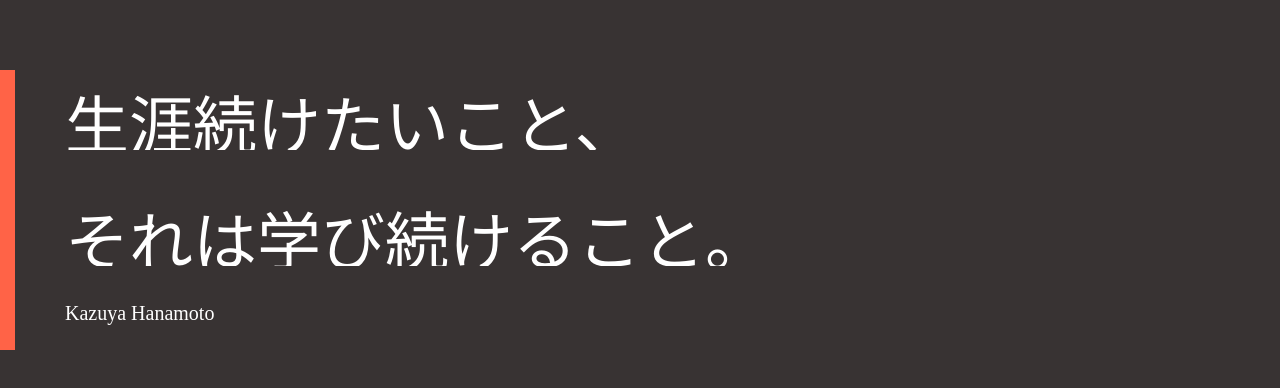
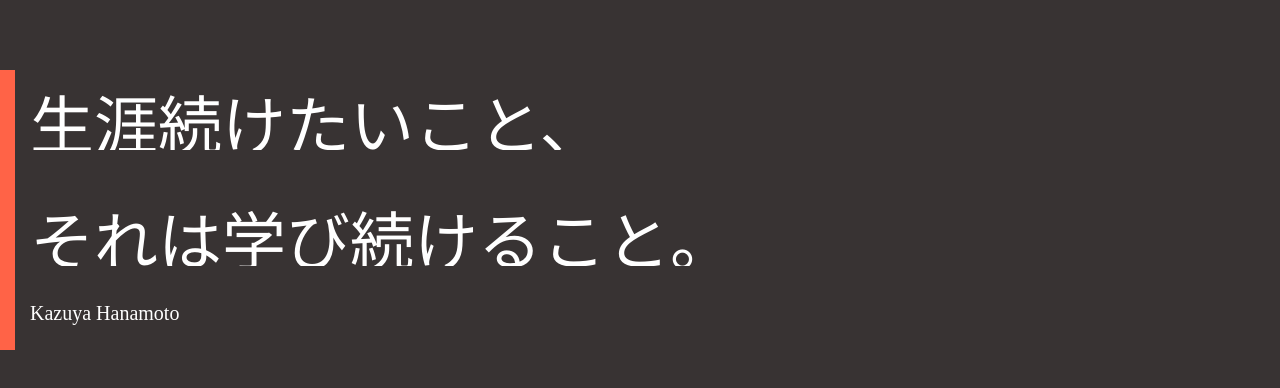
Before and after one commit to hanamotokazuya/my_site, a React app: page / in a window 1280 px wide. Shown: the part 240-628 px from the top of the page. Built offline with nearby package versions, Linux system fonts and the light colour scheme.

Commit message:
add animation of Top component

```diff
--- a/package.json
+++ b/package.json
@@ -24,10 +24,12 @@
     "@types/react": "^18.0.5",
     "@types/react-dom": "^18.0.1",
     "@types/react-router-dom": "^5.3.3",
+    "@types/react-transition-group": "^4.4.4",
     "@types/styled-components": "^5.1.25",
     "react": "^18.0.0",
     "react-dom": "^18.0.0",
     "react-router-dom": "^6.3.0",
+    "react-transition-group": "^4.4.2",
     "styled-components": "^5.3.5"
   },
   "private": true
--- a/src/components/Top.tsx
+++ b/src/components/Top.tsx
@@ -1,57 +1,27 @@
 import React, { useState } from "react";
 import styled from "styled-components";
-
-const Base = styled.div`
-  height: 100%;
-  display: flex;
-  flex-direction: column;
-  justify-content: center;
-`;
-const Content = styled.div`
-  height: 40%;
-  min-height: 260px;
-  display: flex;
-  gap: 50px;
-`;
-const ContentBand = styled.div`
-  height: 100%;
-  width: 15px;
-  background-color: tomato;
-`;
-const ContentWrapper = styled.div`
-  height: 100%;
-  display: flex;
-  flex-direction: column;
-  justify-content: center;
-`;
-const TopMessage = styled.h1`
-  font-size: 64px;
-  line-height: 1.8;
-`;
-const TopMessageBlock = styled.div`
-  display: inline-block;
-  overflow: hidden;
-  height: 80px;
-`;
-const AutherBlock = styled.div`
-  display: inline-block;
-  overflow: hidden;
-  height: 50px;
-`;
-const Auther = styled.p`
-  font-size: 20px;
-`;
+import { Transition, TransitionStatus } from "react-transition-group";
 
 function Top() {
   const [isHover, setIsHover] = useState(false);
-  // const spring = useSpring({
-  //   width: isHover ? "100%" : "15px",
-  //   config: { duration: 250 },
-  // });
+  const transitionStyle = {
+    entering: {
+      transition: "all 1s ease",
+      width: "500px",
+    },
+    entered: {},
+    exiting: {
+      transition: "all 1s ease",
+      width: "15px",
+    },
+    exited: {},
+  };
   return (
     <Base>
-      <Content>
-        <ContentBand className="top-content-band-anime" />
+      <Content onMouseOver={() => setIsHover(true)} onMouseOut={() => setIsHover(false)}>
+        <Transition in={isHover} timeout={1000}>
+          {(state) => <ContentBand state={state} className="top-content-band-anime" />}
+        </Transition>
         <ContentWrapper>
           <TopMessage>
             <TopMessageBlock>
@@ -72,3 +42,47 @@ function Top() {
 }
 
 export default Top;
+
+const Base = styled.div`
+  height: 100%;
+  display: flex;
+  flex-direction: column;
+  justify-content: center;
+`;
+const Content = styled.div`
+  max-width: 750px;
+  height: 40%;
+  min-height: 260px;
+  position: relative;
+`;
+const ContentBand = styled.div<{ state: TransitionStatus }>`
+  position: absolute;
+  height: 100%;
+  background-color: tomato;
+  transition: 0.2s;
+  width: ${({ state }) => (state === "entering" || state === "entered" ? "100%" : "15px")};
+`;
+const ContentWrapper = styled.div`
+  height: 100%;
+  display: flex;
+  flex-direction: column;
+  justify-content: center;
+  margin-left: 30px;
+`;
+const TopMessage = styled.h1`
+  font-size: 64px;
+  line-height: 1.8;
+`;
+const TopMessageBlock = styled.div`
+  display: inline-block;
+  overflow: hidden;
+  height: 80px;
+`;
+const AutherBlock = styled.div`
+  display: inline-block;
+  overflow: hidden;
+  height: 50px;
+`;
+const Auther = styled.p`
+  font-size: 20px;
+`;
```
Also changed, not shown: 1 other file (tests, documents, lock files or other folders).
